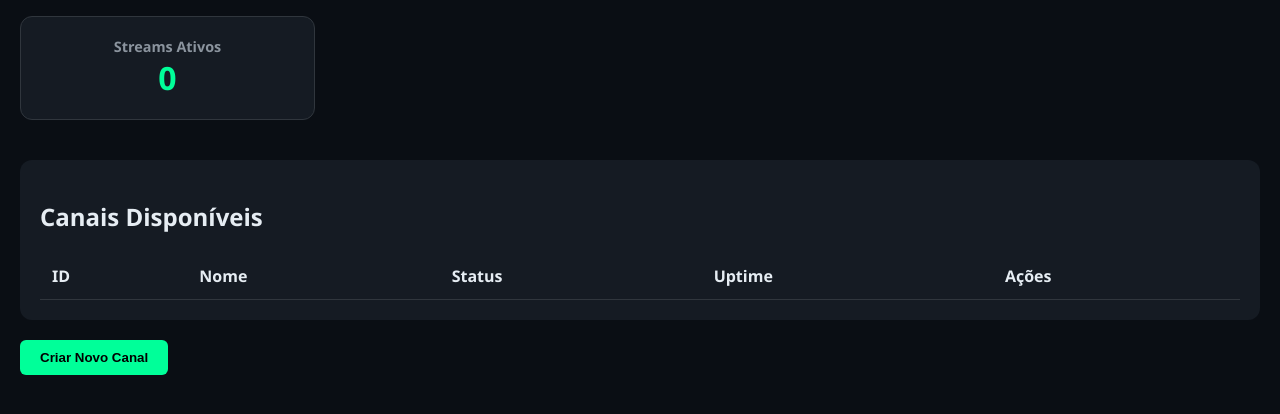
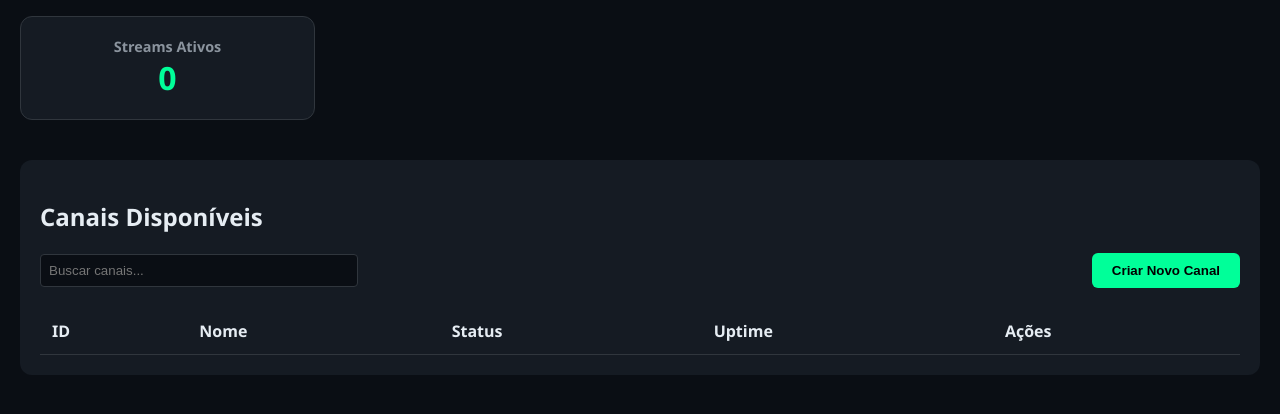
Before and after one commit to HDLDel/DRMPREMIUM, a PHP site: page / in a window 1280 px wide. Shown: the part 234-648 px from the top of the page. Run offline with PHP 8.4, Linux system fonts and the light colour scheme; lists and menus that the app fills with data are empty.

Commit message:
feat: adiciona busca de canais e botão de scroll para o topo na interface

```diff
--- a/index.html
+++ b/index.html
@@ -36,6 +36,10 @@
 
     <div class="channel-list">
         <h2>Canais Disponíveis</h2>
+        <div class="search-bar">
+            <input type="text" id="search-input" placeholder="Buscar canais...">
+            <button onclick="showCreateChannelModal()">Criar Novo Canal</button>
+        </div>
         <table>
             <thead>
                 <tr>
@@ -51,8 +55,6 @@
             </tbody>
         </table>
     </div>
-
-    <button onclick="showCreateChannelModal()" style="margin-top: 20px;">Criar Novo Canal</button>
 
     <!-- Modal para Criar Canal -->
     <div id="create-channel-modal" style="display:none; position:fixed; top:0; left:0; width:100%; height:100%; background:rgba(0,0,0,0.7); justify-content:center; align-items:center; z-index:1000;">
@@ -91,6 +93,8 @@
         </div>
     </div>
 
+    <button id="scroll-to-top" onclick="scrollToTop()">↑</button>
+
     <script src="script.js?v=1.0.2"></script>
 </body>
 </html>
--- a/script.js
+++ b/script.js
@@ -1,6 +1,8 @@
 /**
  * Lógica do Frontend para o Dashboard IPTV
  */
+
+let allChannels = []; // Armazenar todos os canais para busca
 
 async function updateStats() {
     try {
@@ -44,7 +46,7 @@ async function start(id) {
         //     alert(`Erro: ${result.message}`);
         // }
         updateStats();
-        loadAndRenderChannels();
+        loadAndRenderChannels(document.getElementById('search-input').value);
     } catch (err) {
         alert('Falha ao conectar com o servidor.');
     }
@@ -58,7 +60,7 @@ async function stop(id) {
             body: JSON.stringify({ id })
         });
         updateStats(); // This will also call loadAndRenderChannels
-        loadAndRenderChannels();
+        loadAndRenderChannels(document.getElementById('search-input').value);
     } catch (err) {
         console.error('Erro ao parar canal:', err);
     }
@@ -83,7 +85,7 @@ function sortTable(column) {
         currentSortColumn = column;
         currentSortDirection = 'asc';
     }
-    loadAndRenderChannels();
+    loadAndRenderChannels(document.getElementById('search-input').value);
 }
 
 function updateSortIcons() {
@@ -100,10 +102,20 @@ function updateSortIcons() {
 }
 
 // Function to load and render channels
-async function loadAndRenderChannels() {
+async function loadAndRenderChannels(filter = '') {
     try {
         const res = await fetch('/api/channels');
         let channels = await res.json();
+
+        allChannels = channels; // Armazenar todos os canais
+
+        // Aplicar filtro de busca
+        if (filter) {
+            channels = channels.filter(channel =>
+                channel.name.toLowerCase().includes(filter.toLowerCase()) ||
+                channel.id.toString().includes(filter)
+            );
+        }
 
         // Lógica de ordenação
         channels.sort((a, b) => {
@@ -126,7 +138,8 @@ async function loadAndRenderChannels() {
         tableBody.innerHTML = ''; // Clear existing rows
 
         if (channels.length === 0) {
-            tableBody.innerHTML = '<tr><td colspan="5" style="text-align:center;">Nenhum canal configurado. Crie um novo!</td></tr>';
+            const message = filter ? 'Nenhum canal encontrado para a busca.' : 'Nenhum canal configurado. Crie um novo!';
+            tableBody.innerHTML = `<tr><td colspan="5" style="text-align:center;">${message}</td></tr>`;
             return;
         }
 
@@ -209,7 +222,7 @@ async function deleteChannel(id, status) {
         }
 
         updateStats(); // Isso forçará a atualização da lista de canais
-        loadAndRenderChannels();
+        loadAndRenderChannels(document.getElementById('search-input').value);
     } catch (err) {
         console.error('Erro ao excluir canal:', err);
         alert('Erro ao excluir o canal.');
@@ -272,7 +285,7 @@ async function createChannel() {
         if (result.status === 'success') {
             alert(`Canal "${result.channel.name}" criado com sucesso!`);
             hideCreateChannelModal();
-            loadAndRenderChannels(); // Refresh channel list
+            loadAndRenderChannels(document.getElementById('search-input').value); // Refresh channel list
         } else {
             alert(`Erro ao criar canal: ${result.message}`);
         }
@@ -282,8 +295,31 @@ async function createChannel() {
     }
 }
 
+// Função para busca
+function handleSearch() {
+    const filter = document.getElementById('search-input').value;
+    loadAndRenderChannels(filter);
+}
+
+// Função para scroll to top
+function scrollToTop() {
+    window.scrollTo({ top: 0, behavior: 'smooth' });
+}
+
+// Event listeners
+document.getElementById('search-input').addEventListener('input', handleSearch);
+
+window.addEventListener('scroll', () => {
+    const scrollToTopBtn = document.getElementById('scroll-to-top');
+    if (window.scrollY > 100) {
+        scrollToTopBtn.style.display = 'block';
+    } else {
+        scrollToTopBtn.style.display = 'none';
+    }
+});
+
 // Atualização automática dos gráficos de hardware
 setInterval(updateStats, 5000);
-setInterval(loadAndRenderChannels, 10000);
+setInterval(() => loadAndRenderChannels(document.getElementById('search-input').value), 10000);
 updateStats();
 loadAndRenderChannels(); // Load channels on initial page load
--- a/style.css
+++ b/style.css
@@ -79,6 +79,57 @@ button.stop {
     color: white;
 }
 
+/* Estilos para a barra de busca e botão criar canal */
+.search-bar {
+    display: flex;
+    justify-content: space-between;
+    align-items: center;
+    margin-bottom: 20px;
+}
+
+.search-bar input {
+    padding: 8px;
+    border-radius: 4px;
+    border: 1px solid #30363d;
+    background: #0a0e14;
+    color: var(--text);
+    width: 300px;
+    transition: border-color 0.2s;
+}
+
+.search-bar input:focus {
+    border-color: var(--accent);
+    outline: none;
+}
+
+.search-bar button {
+    margin-left: 10px;
+}
+
+/* Estilos para o botão scroll-to-top */
+#scroll-to-top {
+    position: fixed;
+    bottom: 20px;
+    right: 20px;
+    background: var(--accent);
+    border: none;
+    border-radius: 50%;
+    width: 50px;
+    height: 50px;
+    color: #0a0e14;
+    font-size: 20px;
+    cursor: pointer;
+    display: none;
+    transition: opacity 0.3s, transform 0.3s;
+    box-shadow: 0 4px 10px rgba(0, 255, 153, 0.3);
+}
+
+#scroll-to-top:hover {
+    opacity: 0.8;
+    transform: translateY(-2px);
+    box-shadow: 0 6px 15px rgba(0, 255, 153, 0.4);
+}
+
 button:hover { opacity: 0.8; }
 table { width: 100%; border-collapse: collapse; margin-top: 10px; }
 th, td { text-align: left; padding: 12px; border-bottom: 1px solid #30363d; }
```
Also changed, not shown: readme.md.
